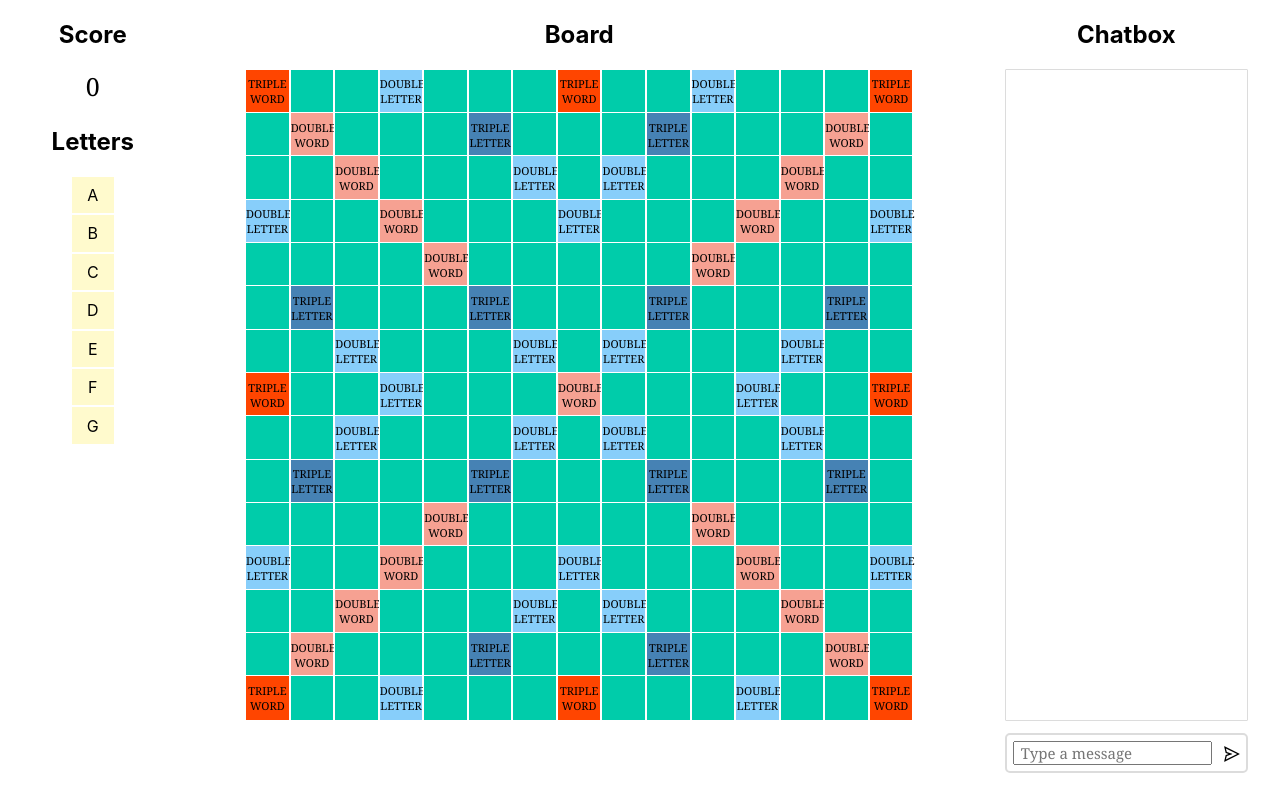
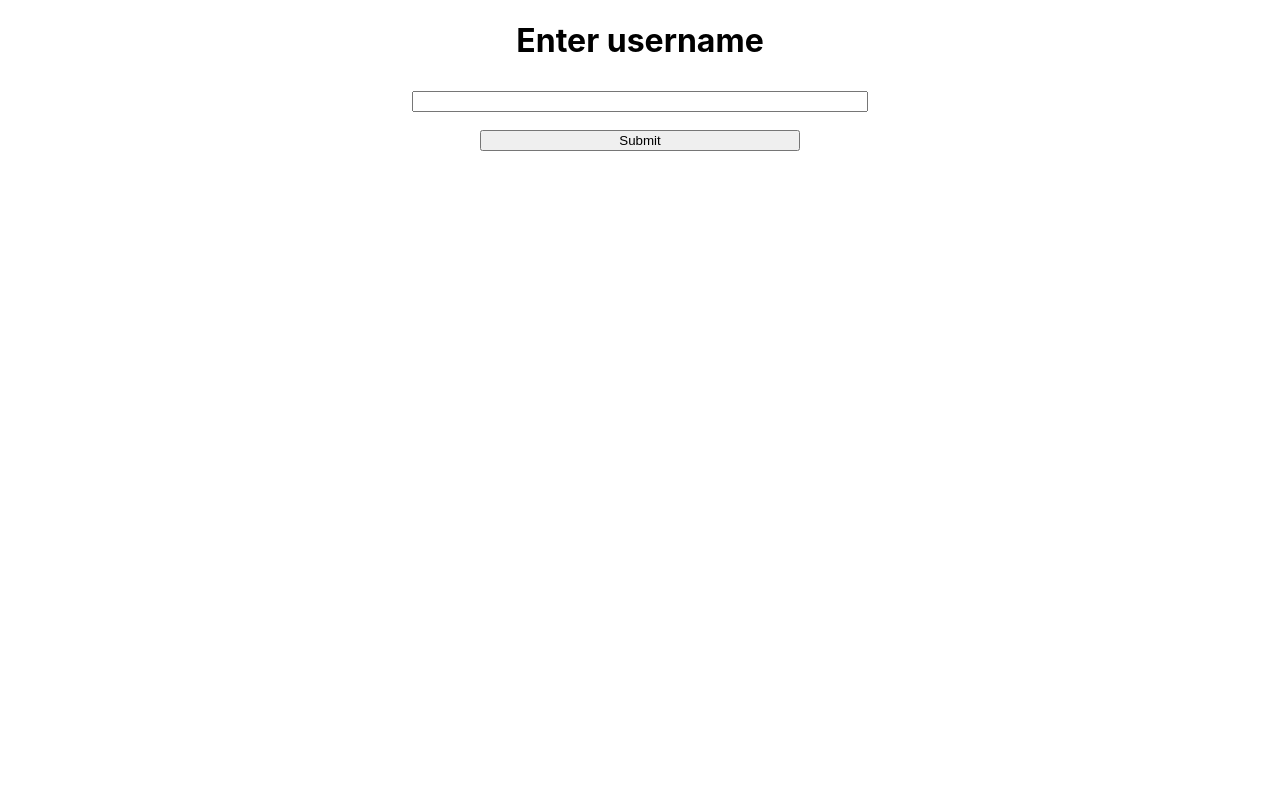
Before and after one commit to cheevu-RS/scrabble, a React (Create React App) app: page / in a window 1280 px wide. Built offline with nearby package versions, Linux system fonts and the light colour scheme.

Commit message:
Integrate chat with socket sever (#8)
* Add username component

* Integrate chatbox with socket server

```diff
--- a/package.json
+++ b/package.json
@@ -11,7 +11,8 @@
     "react-dom": "^16.13.1",
     "react-redux": "^7.2.0",
     "react-scripts": "3.4.1",
-    "redux": "^4.0.5"
+    "redux": "^4.0.5",
+    "socket.io-client": "^2.3.0"
   },
   "scripts": {
     "start": "react-scripts start",
--- a/src/components/App.js
+++ b/src/components/App.js
@@ -3,7 +3,15 @@ import Board from './Board';
 import Slate from './Slate';
 import ScoreBoard from './ScoreBoard';
 import Chatbox from './Chatbox';
+import Username from './Username';
+import { connect } from 'react-redux';
 import './App.css';
+
+let mapStateToProps = (state) => {
+  return {
+    userData : state.userState
+  }
+}
 
 class App extends React.Component {
   constructor(props) {
@@ -11,7 +19,8 @@ class App extends React.Component {
   }
 
   render() {
-    return (
+    let username = this.props.userData.username
+    return (username != "" ? (
       <div className="App">
         <div className="slate">
           <h2> Score </h2>
@@ -28,8 +37,8 @@ class App extends React.Component {
           <Chatbox></Chatbox>
         </div>
       </div>
-    );
+    ) : (<Username />));
   }
 };
 
-export default App;
+export default connect(mapStateToProps)(App);
--- a/src/components/Chatbox.js
+++ b/src/components/Chatbox.js
@@ -1,5 +1,7 @@
 import React from 'react';
 import { SendOutlined } from '@ant-design/icons';
+import { connect } from 'react-redux';
+import io from 'socket.io-client';
 import './Chatbox.css'
 
 // Creating a message for the chatbox
@@ -9,6 +11,10 @@ function createText(message) {
             <strong> {message.user} </strong> : <span> {message.text} </span>
         </div>
     )
+}
+
+let mapStateToProps = (state) => {
+    return state.userState
 }
 
 class Chatbox extends React.Component {
@@ -23,27 +29,74 @@ class Chatbox extends React.Component {
         this.messageDiv = React.createRef()
     }
 
+    socket = io("localhost:8000")
+
+    componentDidMount = () => {
+        // Adding the user to the chat
+        this.socket.emit('addUser', {
+            username : this.props.username,
+            room : this.props.room
+        })
+
+        // Listening for other users to join the chat
+        this.socket.on('addUser', (userData) => {
+            console.log("User with data ", userData, " has entered the chat")
+        })
+
+        // Listening for messages on the chat
+        this.socket.on('chat', (messageData) => {
+            this.addMessage(messageData, true)
+        })
+    }
+
     componentDidUpdate = () => {
         this.updateScroll()
     }
 
-    addMessage = () => {
-        // If the message is not empty, add the message to the state
-        if (this.state.message !== "") {
+    addMessage = (messageData, otherUser) => {
         // Appending the message to message and clearing message
         let messages = this.state.messages
         let messageCount = messages.length
-            let message = this.state.message
+        let message = messageData.message
+        let username = messageData.username
+
+        // If message from you
+        if (!otherUser) {
+            username = "You"
+        }
 
         messages.push({
             text: message,
-                user: "The chosen one",
+            user: username,
             id: messageCount + 1
         })
 
+        // In case the message came from another user, then don't clear the user message
+        if (otherUser) {
+            this.setState({
+                messages: messages,
+            })
+        } else {
             this.setState({
                 messages: messages,
                 message: ""
+            })
+        }
+    }
+
+    createMessage = () => {
+        // If the message is not empty, add the message to the state
+        if (this.state.message !== "") {
+            // Adding the message to the current chat
+            this.addMessage({
+                message: this.state.message,
+                username: this.props.username
+            }, false)
+
+            // Pushing the message to all other users
+            this.socket.emit('chat', {
+                username : this.props.username,
+                message : this.state.message
             })
         }
     }
@@ -63,7 +116,7 @@ class Chatbox extends React.Component {
     onEnter = (event) => {
         // If enter is clicked, the message should be appended to messages
         if (event.keyCode == 13) {
-            this.addMessage()
+            this.createMessage()
         }
     }
 
@@ -79,7 +132,7 @@ class Chatbox extends React.Component {
                 <div className="SendMessage">
                     <input className="MessageBox" type="text" onKeyUp={this.onEnter} value={this.state.message} placeholder=" Type a message " onChange={this.onChange} />
                     <div className="SendButton">
-                        <SendOutlined onClick={this.addMessage} />
+                        <SendOutlined onClick={this.createMessage} />
                     </div>
                 </div>
             </div>
@@ -87,4 +140,4 @@ class Chatbox extends React.Component {
     }
 }
 
-export default Chatbox;
+export default connect(mapStateToProps)(Chatbox);
--- a/src/components/RowTiles.js
+++ b/src/components/RowTiles.js
@@ -7,7 +7,7 @@ import './RowTiles.css';
 // Mapping the state to props
 let mapStateToProps = (state, props) => {
     let row = props.row
-    let letters = state.boardTiles[row]
+    let letters = state.gameState.boardTiles[row]
     return {
         letters : letters
     }
--- a/src/components/ScoreBoard.js
+++ b/src/components/ScoreBoard.js
@@ -4,7 +4,7 @@ import './ScoreBoard.css'
 
 let mapStateToProps = (state) => {
     return {
-        score: state.score
+        score: state.gameState.score
     }
 }
 
--- a/src/components/Slate.js
+++ b/src/components/Slate.js
@@ -6,7 +6,7 @@ import './Slate.css';
 
 let mapStateToProps = (state) => {
     return {
-        size : state.slateSize
+        size : state.gameState.slateSize
     }
 }
 
--- a/src/components/Tile.js
+++ b/src/components/Tile.js
@@ -9,13 +9,13 @@ let mapStateToProps = (state, props) => {
         let row = props.row
         let col = props.col
         return {
-            tile : state.boardTiles[row][col],
-            multiplier : state.multipliers[row][col]
+            tile : state.gameState.boardTiles[row][col],
+            multiplier : state.gameState.multipliers[row][col]
         }
     } else {
         let index = props.col
         return {
-            tile : state.slateTiles[index]
+            tile : state.gameState.slateTiles[index]
         }
     }
 }
--- /dev/null
+++ b/src/components/Username.css
@@ -0,0 +1,19 @@
+div.Username{
+    text-align : center;
+    width : 50%;
+    margin : auto;
+    display : flex;
+    flex-direction : column;
+    justify-content: center;
+    height : 20%;
+}
+
+input.InputBox{
+    margin : auto;
+    width : 70%;
+}
+
+button.SubmitButton{
+    margin : auto;
+    width : 50%;
+}
--- /dev/null
+++ b/src/components/Username.js
@@ -0,0 +1,52 @@
+import React from 'react'
+import { connect } from 'react-redux';
+import { setUsername } from './../redux/actions'
+import './Username.css'
+
+let mapStateToProps = (state, props) => {
+    return {}
+}
+
+let mapDispatchToProps = {
+    setUsername: setUsername
+}
+
+class Username extends React.Component {
+    constructor(props) {
+        super(props)
+        this.state = {
+            username: ""
+        }
+        this.usernameRef = React.createRef()
+    }
+
+    onKeyDown = (event) => {
+        // If enter is pressed, called su
+        if (event.keyCode === 13) {
+            this.onSubmit()
+        }
+    }
+
+    onSubmit = () => {
+        // Need to set username in the main redux state
+        this.props.setUsername(this.state.username)
+    }
+
+    handleChange = (text) => {
+        this.setState({
+            username: this.usernameRef.current.value
+        })
+    }
+
+    render() {
+        return (
+            <div className="Username">
+                <h1> Enter username</h1>
+                <input type="text" value={this.state.username} onChange={this.handleChange} onKeyDown={this.onKeyDown} className="InputBox" ref={this.usernameRef} />
+                <button onClick={this.onSubmit} className="SubmitButton"> Submit </button>
+            </div>
+        )
+    }
+}
+
+export default connect(mapStateToProps, mapDispatchToProps)(Username)
--- a/src/redux/store.js
+++ b/src/redux/store.js
@@ -1,11 +1,10 @@
 import { createStore } from 'redux'
 
-import { SELECT_TILE, DESELECT_TILE, TRANSFER_LETTER } from './actions';
+import { SELECT_TILE, DESELECT_TILE, TRANSFER_LETTER, SET_USERNAME } from './actions';
 
 // Creating the initial state
 let createInitialState = () => {
   // Creating the board state
-  let state = {}
   const height = 15
   const width = 15
 
@@ -28,32 +27,32 @@ let createInitialState = () => {
   // Initializing all the multipliers
   // NOTE : Format used here is [word, letter]
   let multiplierArray = [
-    [[3, 1], [1, 1], [1, 1], [1, 2], [1, 1], [1, 1], [1, 1], [3, 1], [1, 1], [1, 1], [1, 2], [1, 1], [1, 1], [1, 1], [3, 1] ],
-    [[1, 1], [2, 1], [1, 1], [1, 1], [1, 1], [1, 3], [1, 1], [1, 1], [1, 1], [1, 3], [1, 1], [1, 1], [1, 1], [2, 1], [1, 1] ],
-    [[1, 1], [1, 1], [2, 1], [1, 1], [1, 1], [1, 1], [1, 2], [1, 1], [1, 2], [1, 1], [1, 1], [1, 1], [2, 1], [1, 1], [1, 1] ],
-    [[1, 2], [1, 1], [1, 1], [2, 1], [1, 1], [1, 1], [1, 1], [1, 2], [1, 1], [1, 1], [1, 1], [2, 1], [1, 1], [1, 1], [1, 2] ],
-    [[1, 1], [1, 1], [1, 1], [1, 1], [2, 1], [1, 1], [1, 1], [1, 1], [1, 1], [1, 1], [2, 1], [1, 1], [1, 1], [1, 1], [1, 1] ],
-    [[1, 1], [1, 3], [1, 1], [1, 1], [1, 1], [1, 3], [1, 1], [1, 1], [1, 1], [1, 3], [1, 1], [1, 1], [1, 1], [1, 3], [1, 1] ],
-    [[1, 1], [1, 1], [1, 2], [1, 1], [1, 1], [1, 1], [1, 2], [1, 1], [1, 2], [1, 1], [1, 1], [1, 1], [1, 2], [1, 1], [1, 1] ],
-    [[3, 1], [1, 1], [1, 1], [1, 2], [1, 1], [1, 1], [1, 1], [2, 1], [1, 1], [1, 1], [1, 1], [1, 2], [1, 1], [1, 1], [3, 1] ],
-    [[1, 1], [1, 1], [1, 2], [1, 1], [1, 1], [1, 1], [1, 2], [1, 1], [1, 2], [1, 1], [1, 1], [1, 1], [1, 2], [1, 1], [1, 1] ],
-    [[1, 1], [1, 3], [1, 1], [1, 1], [1, 1], [1, 3], [1, 1], [1, 1], [1, 1], [1, 3], [1, 1], [1, 1], [1, 1], [1, 3], [1, 1] ],
-    [[1, 1], [1, 1], [1, 1], [1, 1], [2, 1], [1, 1], [1, 1], [1, 1], [1, 1], [1, 1], [2, 1], [1, 1], [1, 1], [1, 1], [1, 1] ],
-    [[1, 2], [1, 1], [1, 1], [2, 1], [1, 1], [1, 1], [1, 1], [1, 2], [1, 1], [1, 1], [1, 1], [2, 1], [1, 1], [1, 1], [1, 2] ],
-    [[1, 1], [1, 1], [2, 1], [1, 1], [1, 1], [1, 1], [1, 2], [1, 1], [1, 2], [1, 1], [1, 1], [1, 1], [2, 1], [1, 1], [1, 1] ],
-    [[1, 1], [2, 1], [1, 1], [1, 1], [1, 1], [1, 3], [1, 1], [1, 1], [1, 1], [1, 3], [1, 1], [1, 1], [1, 1], [2, 1], [1, 1] ],
-    [[3, 1], [1, 1], [1, 1], [1, 2], [1, 1], [1, 1], [1, 1], [3, 1], [1, 1], [1, 1], [1, 1], [1, 2], [1, 1], [1, 1], [3, 1] ]
+    [[3, 1], [1, 1], [1, 1], [1, 2], [1, 1], [1, 1], [1, 1], [3, 1], [1, 1], [1, 1], [1, 2], [1, 1], [1, 1], [1, 1], [3, 1]],
+    [[1, 1], [2, 1], [1, 1], [1, 1], [1, 1], [1, 3], [1, 1], [1, 1], [1, 1], [1, 3], [1, 1], [1, 1], [1, 1], [2, 1], [1, 1]],
+    [[1, 1], [1, 1], [2, 1], [1, 1], [1, 1], [1, 1], [1, 2], [1, 1], [1, 2], [1, 1], [1, 1], [1, 1], [2, 1], [1, 1], [1, 1]],
+    [[1, 2], [1, 1], [1, 1], [2, 1], [1, 1], [1, 1], [1, 1], [1, 2], [1, 1], [1, 1], [1, 1], [2, 1], [1, 1], [1, 1], [1, 2]],
+    [[1, 1], [1, 1], [1, 1], [1, 1], [2, 1], [1, 1], [1, 1], [1, 1], [1, 1], [1, 1], [2, 1], [1, 1], [1, 1], [1, 1], [1, 1]],
+    [[1, 1], [1, 3], [1, 1], [1, 1], [1, 1], [1, 3], [1, 1], [1, 1], [1, 1], [1, 3], [1, 1], [1, 1], [1, 1], [1, 3], [1, 1]],
+    [[1, 1], [1, 1], [1, 2], [1, 1], [1, 1], [1, 1], [1, 2], [1, 1], [1, 2], [1, 1], [1, 1], [1, 1], [1, 2], [1, 1], [1, 1]],
+    [[3, 1], [1, 1], [1, 1], [1, 2], [1, 1], [1, 1], [1, 1], [2, 1], [1, 1], [1, 1], [1, 1], [1, 2], [1, 1], [1, 1], [3, 1]],
+    [[1, 1], [1, 1], [1, 2], [1, 1], [1, 1], [1, 1], [1, 2], [1, 1], [1, 2], [1, 1], [1, 1], [1, 1], [1, 2], [1, 1], [1, 1]],
+    [[1, 1], [1, 3], [1, 1], [1, 1], [1, 1], [1, 3], [1, 1], [1, 1], [1, 1], [1, 3], [1, 1], [1, 1], [1, 1], [1, 3], [1, 1]],
+    [[1, 1], [1, 1], [1, 1], [1, 1], [2, 1], [1, 1], [1, 1], [1, 1], [1, 1], [1, 1], [2, 1], [1, 1], [1, 1], [1, 1], [1, 1]],
+    [[1, 2], [1, 1], [1, 1], [2, 1], [1, 1], [1, 1], [1, 1], [1, 2], [1, 1], [1, 1], [1, 1], [2, 1], [1, 1], [1, 1], [1, 2]],
+    [[1, 1], [1, 1], [2, 1], [1, 1], [1, 1], [1, 1], [1, 2], [1, 1], [1, 2], [1, 1], [1, 1], [1, 1], [2, 1], [1, 1], [1, 1]],
+    [[1, 1], [2, 1], [1, 1], [1, 1], [1, 1], [1, 3], [1, 1], [1, 1], [1, 1], [1, 3], [1, 1], [1, 1], [1, 1], [2, 1], [1, 1]],
+    [[3, 1], [1, 1], [1, 1], [1, 2], [1, 1], [1, 1], [1, 1], [3, 1], [1, 1], [1, 1], [1, 1], [1, 2], [1, 1], [1, 1], [3, 1]]
   ]
 
   // Mapping the above array to a list of objects
   let multipliers = Array(height)
 
-  for(let row = 0; row < height; ++row){
+  for (let row = 0; row < height; ++row) {
     multipliers[row] = Array(width)
-    for(let col = 0; col < width; ++col){
+    for (let col = 0; col < width; ++col) {
       multipliers[row][col] = {
-        word : multiplierArray[row][col][0],
-        letter : multiplierArray[row][col][1]
+        word: multiplierArray[row][col][0],
+        letter: multiplierArray[row][col][1]
       }
     }
   }
@@ -71,7 +70,7 @@ let createInitialState = () => {
     slateTiles.push(slateTile)
   }
 
-  state = {
+  let gameState = {
     boardHeight: height,
     boardWidth: width,
     boardTiles: boardTiles,
@@ -79,7 +78,17 @@ let createInitialState = () => {
     slateTiles: slateTiles,
     slateSize: slateSize,
     selectedTile: null,
-    score : 0
+    score: 0
+  }
+
+  let userState = {
+    username: "",
+    room: ""
+  }
+
+  let state = {
+    gameState: gameState,
+    userState: userState
   }
 
   return state
@@ -90,7 +99,7 @@ const initialState = createInitialState()
 let reducer = (state = initialState, action) => {
   // Making a deep copy of the state
   let newState = JSON.parse(JSON.stringify(state))
-  let selectedTile = newState.selectedTile
+  let selectedTile = newState.gameState.selectedTile
 
   switch (action.type) {
     case SELECT_TILE:
@@ -102,7 +111,7 @@ let reducer = (state = initialState, action) => {
         overValidTarget: false
       }
 
-      newState.selectedTile = selectedTile
+      newState.gameState.selectedTile = selectedTile
       break
 
     case DESELECT_TILE:
@@ -115,8 +124,8 @@ let reducer = (state = initialState, action) => {
           let selectedLetter = selectedTile.letter
           let row = selectedTile.position.row
           let col = selectedTile.position.col
-          newState.boardTiles[row][col].letter = ' '
-          newState.boardTiles[row][col].draggable = false
+          newState.gameState.boardTiles[row][col].letter = ' '
+          newState.gameState.boardTiles[row][col].draggable = false
 
           // Inserting the letter into the slate
           let slateTiles = newState.slateTiles
@@ -127,7 +136,7 @@ let reducer = (state = initialState, action) => {
             }
           }
         }
-        newState.selectedTile = null
+        newState.gameState.selectedTile = null
       }
       break
 
@@ -140,7 +149,7 @@ let reducer = (state = initialState, action) => {
       if (selectedTile.boardTile) {
         let row = sourcePosition.row
         let col = sourcePosition.col
-        let boardTile = newState.boardTiles[row][col]
+        let boardTile = newState.gameState.boardTiles[row][col]
         boardTile.letter = ' '
         boardTile.draggable = false
       } else {
@@ -152,12 +161,15 @@ let reducer = (state = initialState, action) => {
       // Transferring the letter to the destination
       let row = action.position.row
       let col = action.position.col
-      let destinationTile = newState.boardTiles[row][col]
+      let destinationTile = newState.gameState.boardTiles[row][col]
       destinationTile.letter = sourceLetter
       destinationTile.draggable = true
 
       // Deselecting the selected letter
-      newState.selectedTile = null
+      newState.gameState.selectedTile = null
+      break
+    case SET_USERNAME:
+      newState.userState.username = action.username
       break
   }
 
```
Also changed, not shown: src/components/Board.js (+4 -4 lines), src/redux/actions.js (+8 -0 lines). Lines whose indentation alone changed are shown as unchanged.
